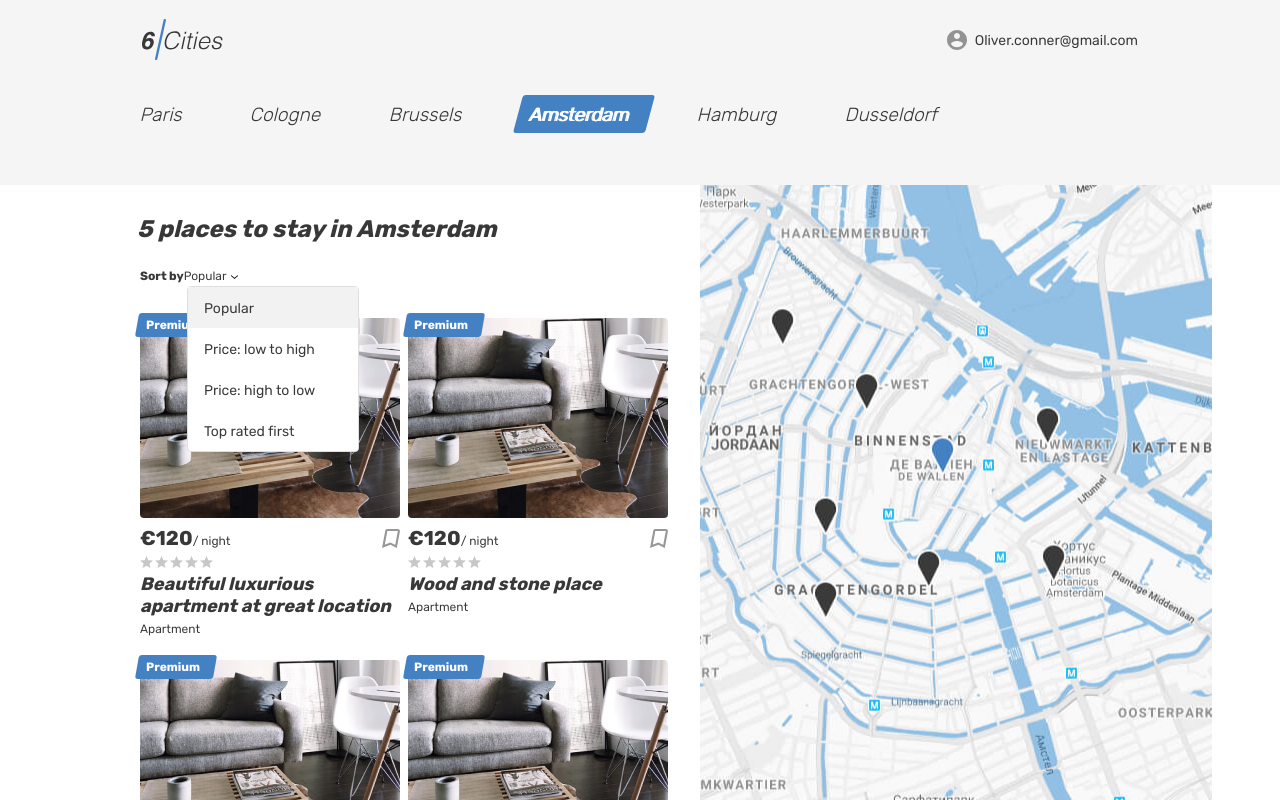
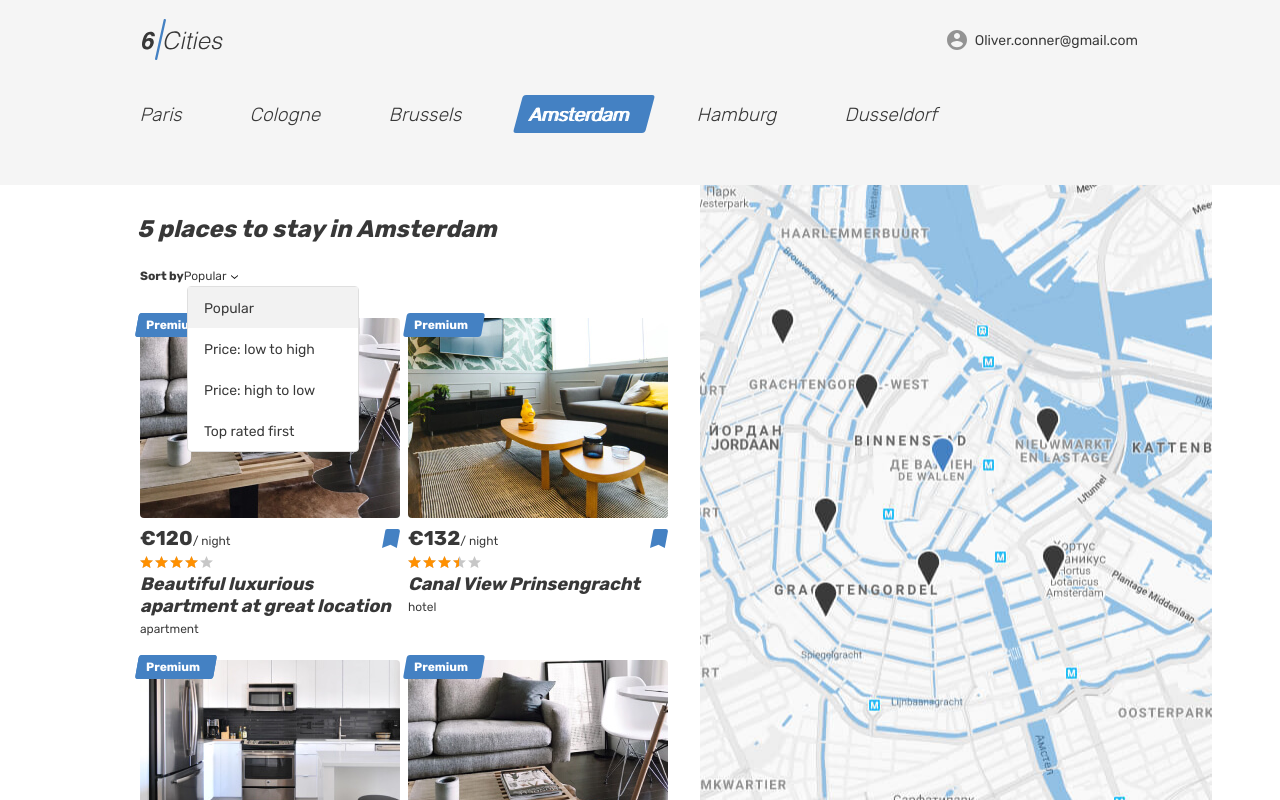
Before and after one commit to OlushkaZ/994847-six-cities-4, a React app: page / in a window 1280 px wide. Built offline with nearby package versions, Linux system fonts and the light colour scheme.

Commit message:
make two components

```diff
--- a/src/components/app/app.jsx
+++ b/src/components/app/app.jsx
@@ -5,11 +5,14 @@ import {rentalOffersTypes} from '../../types/rental-offers';
 const headerClickHandler = () => {};
 
 const App = (props) => {
-  const {rentalOffersCount, rentalOffersNames} = props;
+  const {rentalOffersCount, rentalOffersNames, offers} = props;
 
   return (
-    <Main rentalOffersCount={rentalOffersCount} rentalOffersNames={rentalOffersNames} onHeaderClick={headerClickHandler}
-
+    <Main
+      offers={offers}
+      rentalOffersCount={rentalOffersCount}
+      rentalOffersNames={rentalOffersNames}
+      onHeaderClick={headerClickHandler}
     />
   );
 };
--- a/src/components/main/main.jsx
+++ b/src/components/main/main.jsx
@@ -1,8 +1,10 @@
 import React from 'react';
 import {rentalOffersTypes} from '../../types/rental-offers';
+import OffersList from '../offer-list/offer-list.jsx';
+
 
 const Main = (props) => {
-  const {rentalOffersCount, rentalOffersNames, onHeaderClick} = props;
+  const {rentalOffersCount, offers} = props;
 
   return (
     <div className="page page--gray page--main">
@@ -110,61 +112,7 @@ const Main = (props) => {
                   </li>
                 </ul>
               </form>
-              <div className="cities__places-list places__list tabs__content">
-                {rentalOffersNames.map((title, index) => (
-                  <article key={index} className="cities__place-card place-card">
-                    <div className="place-card__mark">
-                      <span>Premium</span>
-                    </div>
-                    <div className="cities__image-wrapper place-card__image-wrapper">
-                      <a href="#">
-                        <img
-                          className="place-card__image"
-                          src="img/apartment-01.jpg"
-                          width="260"
-                          height="200"
-                          alt="Place image"
-                        />
-                      </a>
-                    </div>
-                    <div className="place-card__info">
-                      <div className="place-card__price-wrapper">
-                        <div className="place-card__price">
-                          <b className="place-card__price-value">&euro;120</b>
-                          <span className="place-card__price-text">
-                              &#47;&nbsp;night
-                          </span>
-                        </div>
-                        <button
-                          className="place-card__bookmark-button button"
-                          type="button"
-                        >
-                          <svg
-                            className="place-card__bookmark-icon"
-                            width="18"
-                            height="19"
-                          >
-                            <use xlinkHref="#icon-bookmark"></use>
-                          </svg>
-                          <span className="visually-hidden">
-                              To bookmarks
-                          </span>
-                        </button>
-                      </div>
-                      <div className="place-card__rating rating">
-                        <div className="place-card__stars rating__stars">
-                          <span style={{width: `80`}}></span>
-                          <span className="visually-hidden">Rating</span>
-                        </div>
-                      </div>
-                      <h2 className="place-card__name" onClick={onHeaderClick}>
-                        <a href="#">{title}</a>
-                      </h2>
-                      <p className="place-card__type">Apartment</p>
-                    </div>
-                  </article>
-                ))}
-              </div>
+              <OffersList offers={offers} />
             </section>
             <div className="cities__right-section">
               <section className="cities__map map"></section>
--- /dev/null
+++ b/src/components/offer-card/offer-card.jsx
@@ -0,0 +1,72 @@
+import React from 'react';
+import PropTypes from 'prop-types';
+
+const ACTIVE_CLASS_NAME = `place-card__bookmark-button--active`;
+
+const OfferCard = (props) => {
+  const {
+    img,
+    price,
+    rating,
+    name,
+    type,
+    isPremium,
+    isBookmark,
+    onMouseDown,
+  } = props;
+
+  return (
+    <article className="cities__place-card place-card" onMouseDown={onMouseDown}>
+      {isPremium && (
+        <div className="place-card__mark">
+          <span>Premium</span>
+        </div>
+      )}
+      <div className="place-card__mark">
+        <span>Premium</span>
+      </div>
+      <div className="cities__image-wrapper place-card__image-wrapper">
+        <a href="#">
+          <img className="place-card__image" src={img} width="260" height="200" alt="Place image" />
+        </a>
+      </div>
+      <div className="place-card__info">
+        <div className="place-card__price-wrapper">
+          <div className="place-card__price">
+            <b className="place-card__price-value">&euro;{price}</b>
+            <span className="place-card__price-text">&#47;&nbsp;night</span>
+          </div>
+          <button className={`place-card__bookmark-button button ${isBookmark ? ACTIVE_CLASS_NAME : ``}`} type="button">
+            <svg className="place-card__bookmark-icon" width="18" height="19">
+              <use xlinkHref="#icon-bookmark"></use>
+            </svg>
+            <span className="visually-hidden">To bookmarks</span>
+          </button>
+        </div>
+        <div className="place-card__rating rating">
+          <div className="place-card__stars rating__stars">
+            <span style={{width: rating}}></span>
+            <span className="visually-hidden">Rating</span>
+          </div>
+        </div>
+        <h2 className="place-card__name">
+          <a href="#">{name}</a>
+        </h2>
+        <p className="place-card__type">{type}</p>
+      </div>
+    </article>
+  );
+};
+
+OfferCard.propTypes = {
+  img: PropTypes.string.isRequired,
+  price: PropTypes.number.isRequired,
+  rating: PropTypes.string.isRequired,
+  name: PropTypes.string.isRequired,
+  type: PropTypes.string.isRequired,
+  isPremium: PropTypes.bool.isRequired,
+  isBookmark: PropTypes.bool.isRequired,
+  onMouseDown: PropTypes.func.isRequired,
+};
+
+export default OfferCard;
--- /dev/null
+++ b/src/components/offer-list/offer-list.jsx
@@ -0,0 +1,53 @@
+import React from 'react';
+import PropTypes from 'prop-types';
+import OfferCard from '../offer-card/offer-card.jsx';
+
+const OfferList = ({offers = []}) => {
+  const onMouseDown = () => {};
+
+  return (
+    <div className="cities__places-list places__list tabs__content">
+      {offers.map(
+          ({
+            id,
+            img,
+            price,
+            rating,
+            name,
+            type,
+            isPremium,
+            isBookmark
+          }) => (
+            <OfferCard
+              key={id}
+              id={id}
+              img={img}
+              price={price}
+              rating={rating}
+              name={name}
+              type={type}
+              isPremium={isPremium}
+              isBookmark={isBookmark}
+              onMouseDown={onMouseDown}
+            />
+          )
+      )}
+    </div>
+  );
+};
+
+OfferList.propTypes = {
+  offers: PropTypes.arrayOf(
+      PropTypes.shape({
+        img: PropTypes.string.isRequired,
+        price: PropTypes.number.isRequired,
+        rating: PropTypes.string.isRequired,
+        name: PropTypes.string.isRequired,
+        type: PropTypes.string.isRequired,
+        isPremium: PropTypes.bool.isRequired,
+        isBookmark: PropTypes.bool.isRequired
+      })
+  ).isRequired,
+};
+
+export default OfferList;
--- a/src/index.js
+++ b/src/index.js
@@ -2,12 +2,18 @@ import React from 'react';
 import ReactDOM from 'react-dom';
 import App from './components/app/app.jsx';
 import {RENTAL_OFFERS_NAMES} from './mocks/rental-offers';
+import offers from './mocks/offers';
 
 const RENTAL_OFFERS_COUNT = 5;
 
 const headerClickHandler = () => {};
 
 ReactDOM.render(
-    <App rentalOffersCount={RENTAL_OFFERS_COUNT} rentalOffersNames={RENTAL_OFFERS_NAMES} onHeaderClick={headerClickHandler}/>,
+    <App
+      offers={offers}
+      rentalOffersCount={RENTAL_OFFERS_COUNT}
+      rentalOffersNames={RENTAL_OFFERS_NAMES}
+      onHeaderClick={headerClickHandler}
+    />,
     document.querySelector(`#root`)
 );
--- /dev/null
+++ b/src/mocks/offers.js
@@ -0,0 +1,45 @@
+export default [
+  {
+    id: 1,
+    img: `img/apartment-01.jpg`,
+    price: 120,
+    rating: `80%`,
+    name: `Beautiful luxurious apartment at great location`,
+    type: `apartment`,
+    isPremium: Boolean(Math.round(Math.random())),
+    isBookmark: Boolean(Math.round(Math.random())),
+  },
+
+  {
+    id: 2,
+    img: `img/apartment-02.jpg`,
+    price: 132,
+    rating: `70%`,
+    name: `Canal View Prinsengracht`,
+    type: `hotel`,
+    isPremium: Boolean(Math.round(Math.random())),
+    isBookmark: Boolean(Math.round(Math.random())),
+  },
+
+  {
+    id: 3,
+    img: `img/apartment-03.jpg`,
+    price: 180,
+    rating: `100%`,
+    name: `Nice, cozy, warm big bed apartment`,
+    type: `house`,
+    isPremium: Boolean(Math.round(Math.random())),
+    isBookmark: Boolean(Math.round(Math.random())),
+  },
+
+  {
+    id: 4,
+    img: `img/apartment-01.jpg`,
+    price: 80,
+    rating: `60%`,
+    name: `Wood and stone place`,
+    type: `hostel`,
+    isPremium: Boolean(Math.round(Math.random())),
+    isBookmark: Boolean(Math.round(Math.random())),
+  }
+];
```
